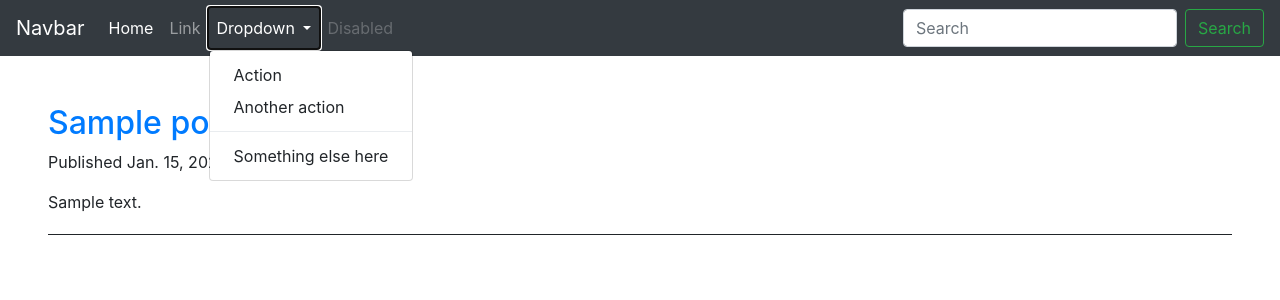
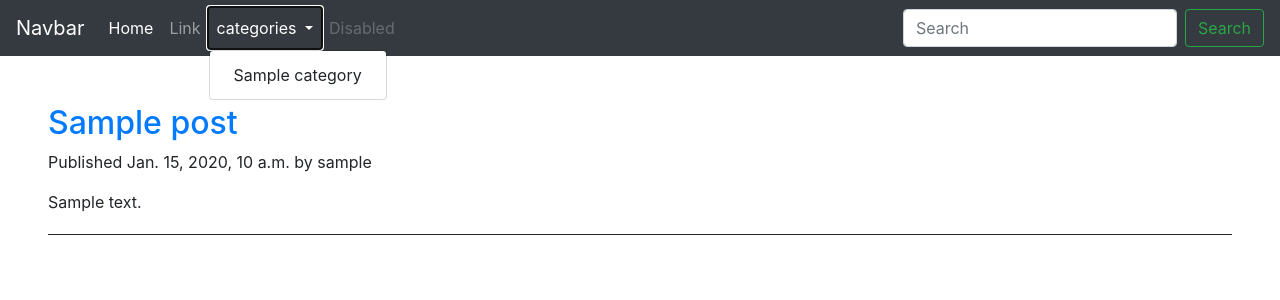
Before and after one commit to shahrokh-rhmani/blog, a Django app: page / in a window 1280 px wide, after a click on "categories". Shown: the top 300 px of the page. Run offline with Django 4.2, Linux system fonts and the light colour scheme; tables that the repository leaves empty hold one stand-in row (values such as "Sample post"); some libraries are stand-ins or nearby versions.

Commit message:
implement category

```diff
--- a/blog/models.py
+++ b/blog/models.py
@@ -21,6 +21,9 @@ class Category(models.Model):
 
     def __str__(self):
         return self.name
+
+    def get_absolute_url(self):
+        return reverse('blog:category', args=[self.slug])
 
 
 class Post(models.Model):
--- a/blog/urls.py
+++ b/blog/urls.py
@@ -1,10 +1,11 @@
 from django.urls import path
-from .views import post_list, post_detail
+from . import views
 
 app_name = 'blog'
 
 urlpatterns = [
-    path('', post_list, name='post_list'),
-    path('<slug:slug>/', post_detail, name='post_detial'),
+    path('', views.post_list, name='post_list'),
+    path('<slug:slug>/', views.post_detail, name='post_detial'),
+    path('<slug:category_slug>', views.post_list, name='category')
 
 ]
--- a/blog/views.py
+++ b/blog/views.py
@@ -1,24 +1,31 @@
 from django.shortcuts import render, get_object_or_404
-from .models import Post
+from .models import Post, Category
 
 
 
 
-def post_list(request):
+def post_list(request, category_slug=None):
+    category = None
+    categories = Category.objects.all()
     posts = Post.published.all()
+    if category_slug:
+        category = get_object_or_404(Category, slug=category_slug)
+        posts = posts.filter(category=category)
+        return render(request, 'post/list.html', {'posts':posts,'category':category, 'categories':categories})
+    else:
+        context = {
+            'posts':posts,
+            'category': category,
+            'categories': categories,
 
-    context = {
-        'posts':posts,
-    }
-    return render(request, 'post/list.html', context)
+        }
+        return render(request, 'post/list.html', context)
 
 
 
 def post_detail(request, slug):
     post = get_object_or_404(Post, slug=slug)
-
     context = {
         'post':post,
     }
-
     return render(request, 'post/detail.html', context)
--- a/templates/_header.html
+++ b/templates/_header.html
@@ -7,6 +7,7 @@
 
     <div class="collapse navbar-collapse" id="navbarSupportedContent">
       <ul class="navbar-nav mr-auto">
+
         <li class="nav-item active">
           <a class="nav-link" href="#">Home <span class="sr-only">(current)</span></a>
         </li>
@@ -15,15 +16,12 @@
         </li>
         <li class="nav-item dropdown">
           <a class="nav-link dropdown-toggle" href="#" id="navbarDropdown" role="button" data-toggle="dropdown" aria-haspopup="true" aria-expanded="false">
-            Dropdown
+            categories
           </a>
-          <div class="dropdown-menu" aria-labelledby="navbarDropdown">
-            <a class="dropdown-item" href="#">Action</a>
-            <a class="dropdown-item" href="#">Another action</a>
-            <div class="dropdown-divider"></div>
-            <a class="dropdown-item" href="#">Something else here</a>
-          </div>
+        {% include 'post/category.html' %}
+
         </li>
+
         <li class="nav-item">
           <a class="nav-link disabled" href="#">Disabled</a>
         </li>
--- /dev/null
+++ b/templates/post/category.html
@@ -0,0 +1,6 @@
+
+<div class="dropdown-menu" aria-labelledby="navbarDropdown">
+  {% for c in categories %}
+  <a class="dropdown-item" href="{{c.get_absolute_url}}">{{c.name}}</a>
+  {% endfor %}
+</div>
```
Also changed, not shown: templates/post/list.html (+8 -0 lines).
